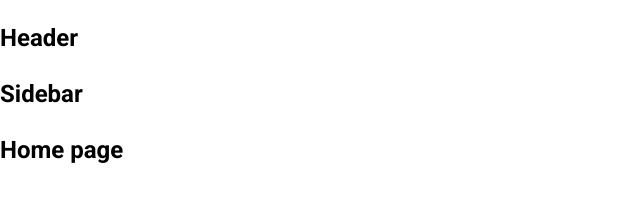
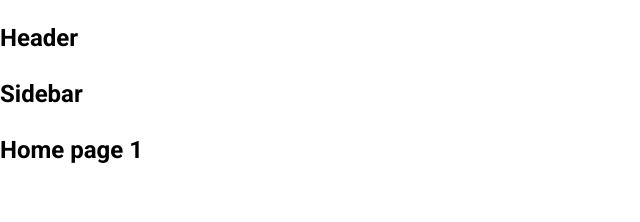
Before and after one commit to quang1410/tiktok_F8, a React (Create React App) app: page / in a window 1280 px wide. Shown: the top 222 px of the page, without its empty margins (0-640 px from the left). Built offline with nearby package versions, Linux system fonts and the light colour scheme.

Commit message:
Test ubuntu

```diff
--- a/src/pages/Home/index.js
+++ b/src/pages/Home/index.js
@@ -1,5 +1,5 @@
 function Home() {
-  return <h2>Home page</h2>;
+  return <h2>Home page 1</h2>;
 }
 
 export default Home;
```
